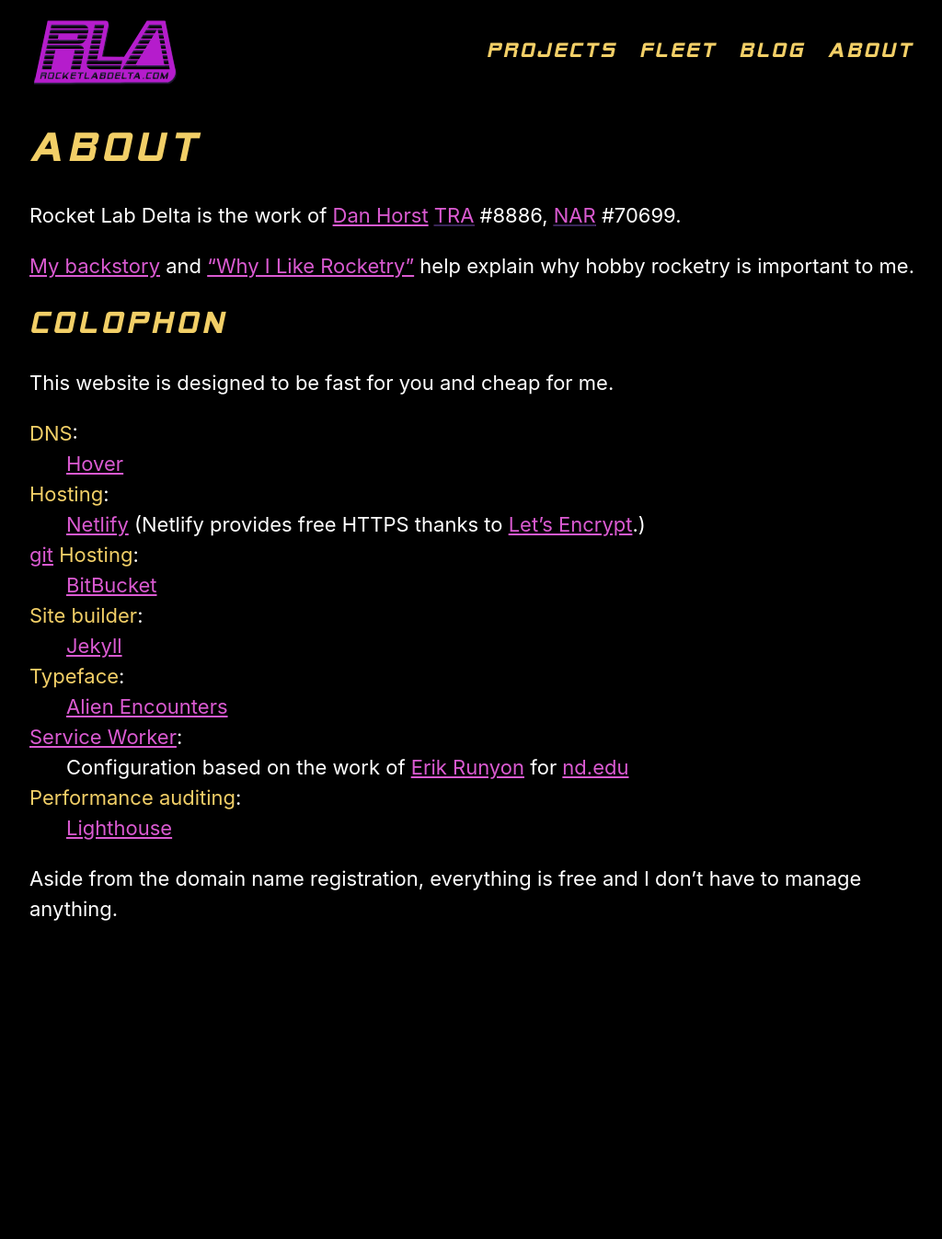
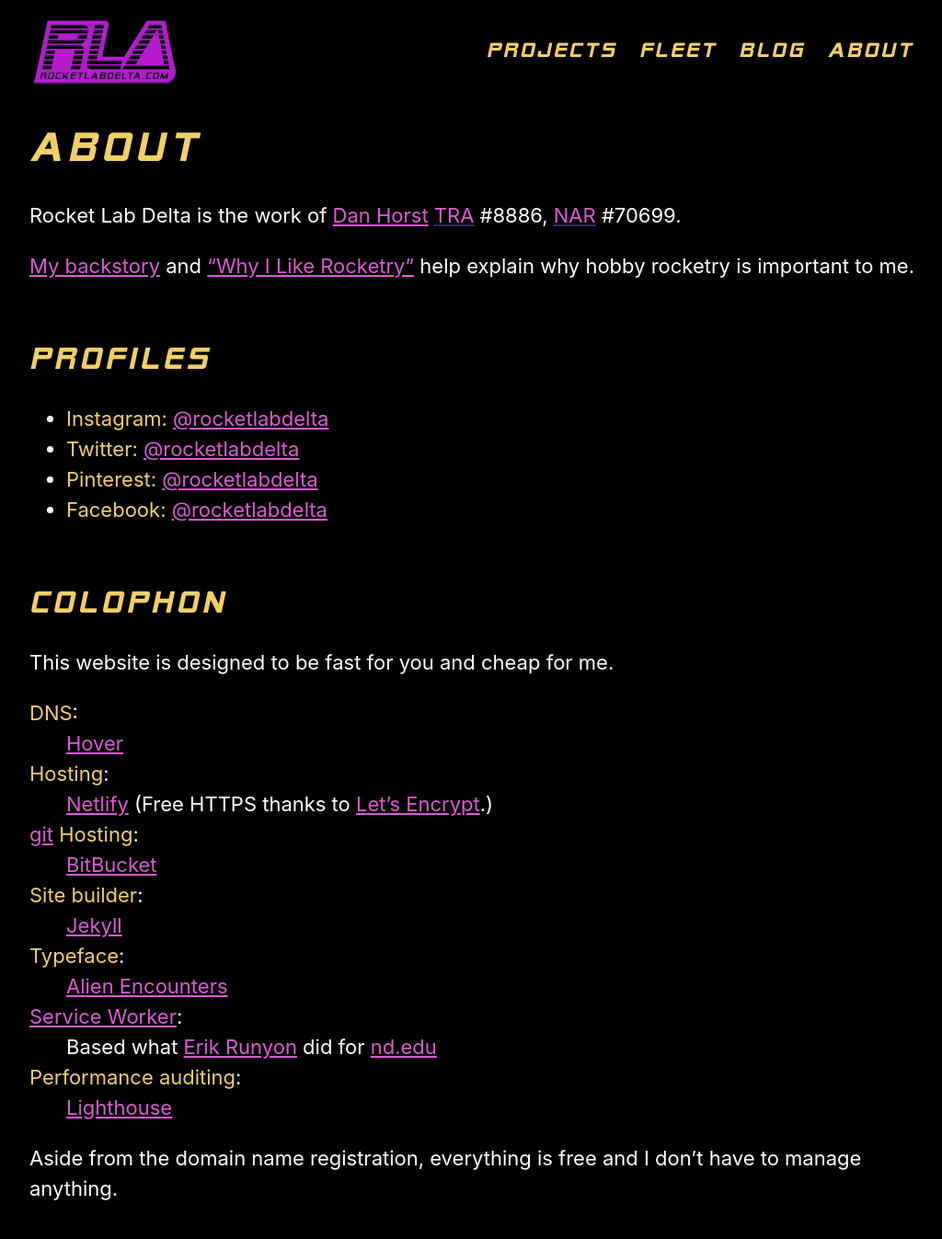
Before and after one commit to rocketlabdelta/rocketlabdelta.com, a Jekyll site: the page built from about.md, in a window 1280 px wide. Shown: the whole page at 92% size, without its empty margins (124-1148 px from the left). Built offline with Jekyll 4.4.1, drawn with Linux system fonts in a browser that asks for light colours; before the commit the page ends 1043 px from its top, so only the background shows below that.

Commit message:
Links to social media profiles
Good lord I hate social media. Why do you think I'm building a website
from scratch?

```diff
--- a/about.md
+++ b/about.md
@@ -9,6 +9,13 @@
 
 [My backstory][4] and ["Why I Like Rocketry"][5] help explain why hobby rocketry is important to me.
 
+## Profiles
+
+- **Instagram:** [@rocketlabdelta][6]
+- **Twitter:** [@rocketlabdelta][7]
+- **Pinterest:** [@rocketlabdelta][8]
+- **Facebook:** [@rocketlabdelta][9]
+
 ## Colophon
 
 This website is designed to be fast for you and cheap for me.
@@ -17,7 +24,7 @@
   <dt>DNS</dt>
   <dd><a href="https://www.hover.com">Hover</a></dd>
   <dt>Hosting</dt>
-  <dd><a href="https://www.netlify.com/">Netlify</a> (Netlify provides free HTTPS thanks to <a href="https://letsencrypt.org/">Let&rsquo;s Encrypt</a>.)</dd>
+  <dd><a href="https://www.netlify.com/">Netlify</a> (Free HTTPS thanks to <a href="https://letsencrypt.org/">Let&rsquo;s Encrypt</a>.)</dd>
   <dt><a href="https://git-scm.com/">git</a> Hosting</dt>
   <dd><a href="https://bitbucket.org/">BitBucket</a></dd>
   <dt>Site builder</dt>
@@ -25,7 +32,7 @@
   <dt>Typeface</dt>
   <dd><a href="https://www.shyfoundry.com/fonts/shareware/sfalienenc.html">Alien Encounters</a></dd>
   <dt><a href="https://developer.mozilla.org/en-US/docs/Web/API/Service_Worker_API">Service Worker</a></dt>
-  <dd>Configuration based on the work of <a href="https://erikrunyon.com/">Erik Runyon</a> for <a href="https://www.nd.edu/">nd.edu</a></dd>
+  <dd>Based what <a href="https://erikrunyon.com/">Erik Runyon</a> did for <a href="https://www.nd.edu/">nd.edu</a></dd>
   <dt>Performance auditing</dt>
   <dd><a href="https://developers.google.com/web/tools/lighthouse/">Lighthouse</a></dd>
 </dl>
--- a/assets/css/main.scss
+++ b/assets/css/main.scss
@@ -103,6 +103,10 @@
   line-height: 1.2;
   text-transform: uppercase;
   word-spacing: -.2em;
+}
+
+h2 {
+  margin-top: 2em;
 }
 
 a {
```
Also changed, not shown: other parts of about.md (+4 -0 lines).
